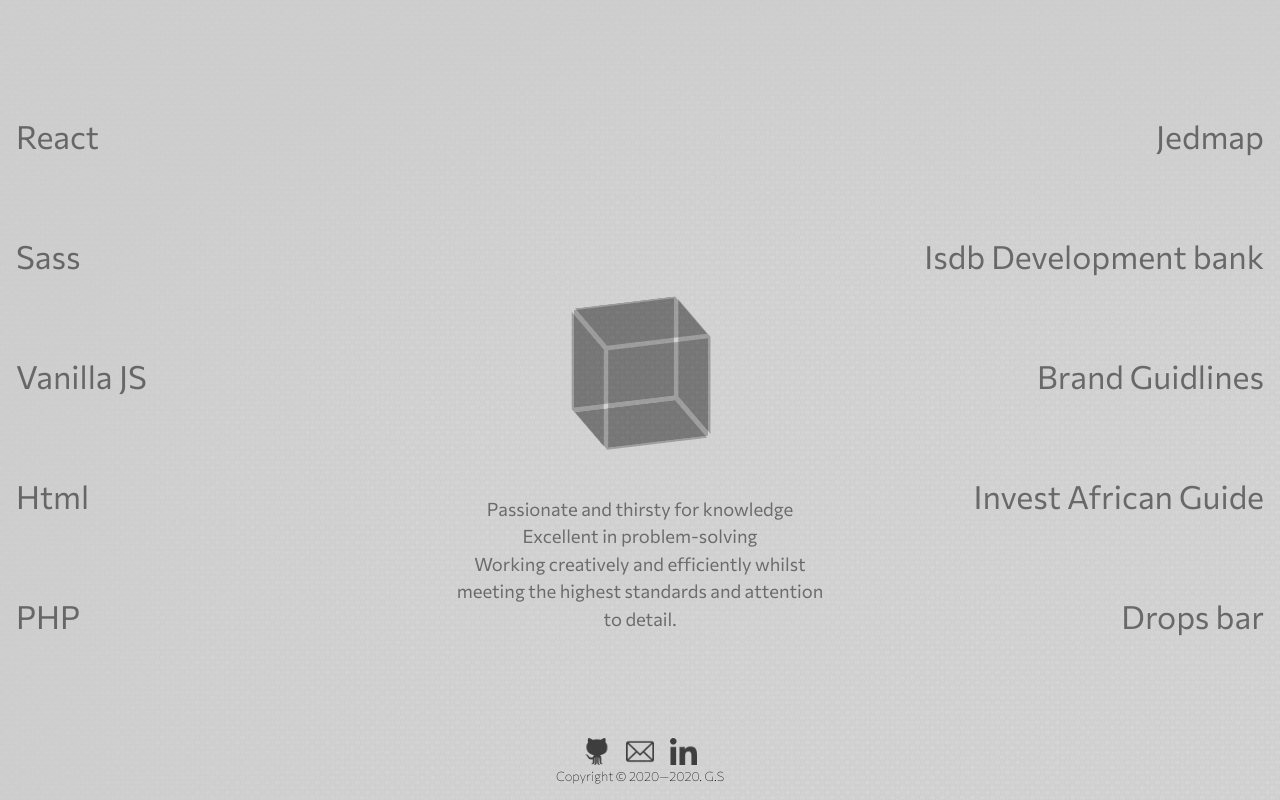
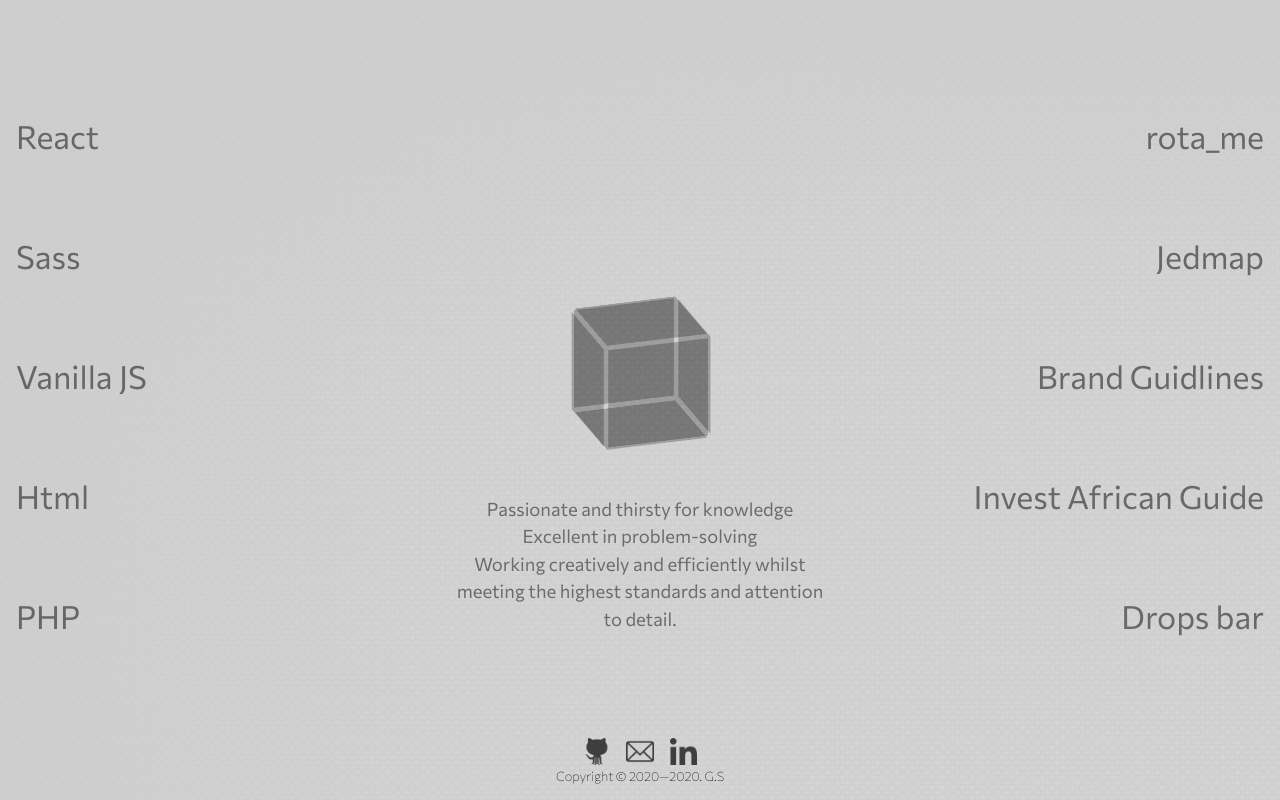
Before and after one commit to aktoriukas/intro, a React (Create React App) app: page / in a window 1280 px wide. Built offline with nearby package versions, Linux system fonts and the light colour scheme.

Commit message:
remove isdb

```diff
--- a/src/Database.js
+++ b/src/Database.js
@@ -8,19 +8,25 @@ class Database  {
     get projects () {
         return [
             {
-                id: 1,
+                id: 6,
+                title: 'rota_me',
+                ref: 'rotaMe',
+                info: 'Rota template application / React / Sass'
+            },
+            {
+                id: 5,
                 title: 'Jedmap',
                 ref: 'jedmap',
                 info: 'Ipad application / React / Sass ',
                 url: false
             },
-            {
-                id: 2,
-                title: 'Isdb Development bank',
-                ref: 'isdb',
-                info: 'Support on adding features / JavaScript / Sass',
-                url: 'https://www.isdb.org/'
-            },
+            // {
+            //     id: 2,
+            //     title: 'Isdb Development bank',
+            //     ref: 'isdb',
+            //     info: 'Support on adding features / JavaScript / Sass',
+            //     url: 'https://www.isdb.org/'
+            // },
             {
                 id: 3,
                 title: 'Brand Guidlines',
@@ -29,14 +35,14 @@ class Database  {
                 url: 'https://isdb-brand.campus.goodcaesar.org/'
             },
             {
-                id: 4,
+                id: 2,
                 title: 'Invest African Guide',
                 ref: 'invest',
                 info: 'Redesigning from the ground up / Sass / Html',
                 url: 'https://investmentguide.africa/'
             },
             {
-                id: 5,
+                id: 1,
                 title: 'Drops bar',
                 ref: 'drops',
                 info: 'Static bar website / Html / Css',
```
Also changed, not shown: 8 other files (tests, documents, lock files or other folders).
